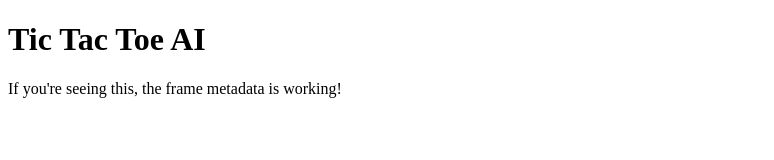
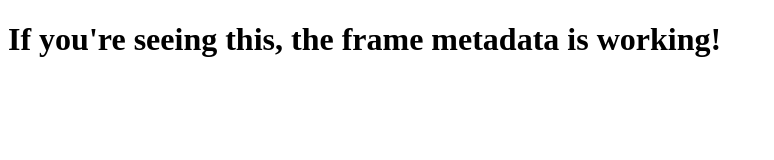
Before and after one commit to Adam4555/tictactoebetaai, a plain HTML site: page index.html in a window 1280 px wide. Shown: the whole page, without its empty margins (0-774 px from the left). Drawn offline with Linux system fonts and the light colour scheme.

Commit message:
Update index.html

```diff
--- a/index.html
+++ b/index.html
@@ -4,18 +4,16 @@
   <meta charset="UTF-8" />
   <meta name="viewport" content="width=device-width, initial-scale=1.0" />
   <title>Tic Tac Toe AI</title>
-
-    <!-- Metadata for Warpcast Frame -->
+  <!-- Metadata for Warpcast Mini App -->
   <meta property="fc:frame" content="vNext" />
   <meta property="og:title" content="Tic Tac Toe AI" />
-    <meta property="og:image" content="https://imgur.com/gSy4wtc.jpg" />
+  <meta property="og:image" content="https://i.imgur.com/gSy4wtc.jpg" />
   <meta property="og:description" content="Challenge the unbeatable AI in Tic Tac Toe!" />
-    <meta property="fc:frame:image" content="https://imgur.com/gSy4wtc.jpg" />
+  <meta property="fc:frame:image" content="https://i.imgur.com/gSy4wtc.jpg" />
   <meta property="fc:frame:button:1" content="Play Now" />
-    <meta property="fc:frame:post_url" content="https://tictactoebetaai.vercel.app/api/frame" />
+  <meta property="fc:frame:post_url" content="https://tictactoebetaai.vercel.app/" />
 </head>
 <body>
-    <h1>Tic Tac Toe AI</h1>
-    <p>If you're seeing this, the frame metadata is working!</p>
+  <h1>If you're seeing this, the frame metadata is working!</h1>
 </body>
 </html>
```
Lines whose indentation alone changed are shown as unchanged.
